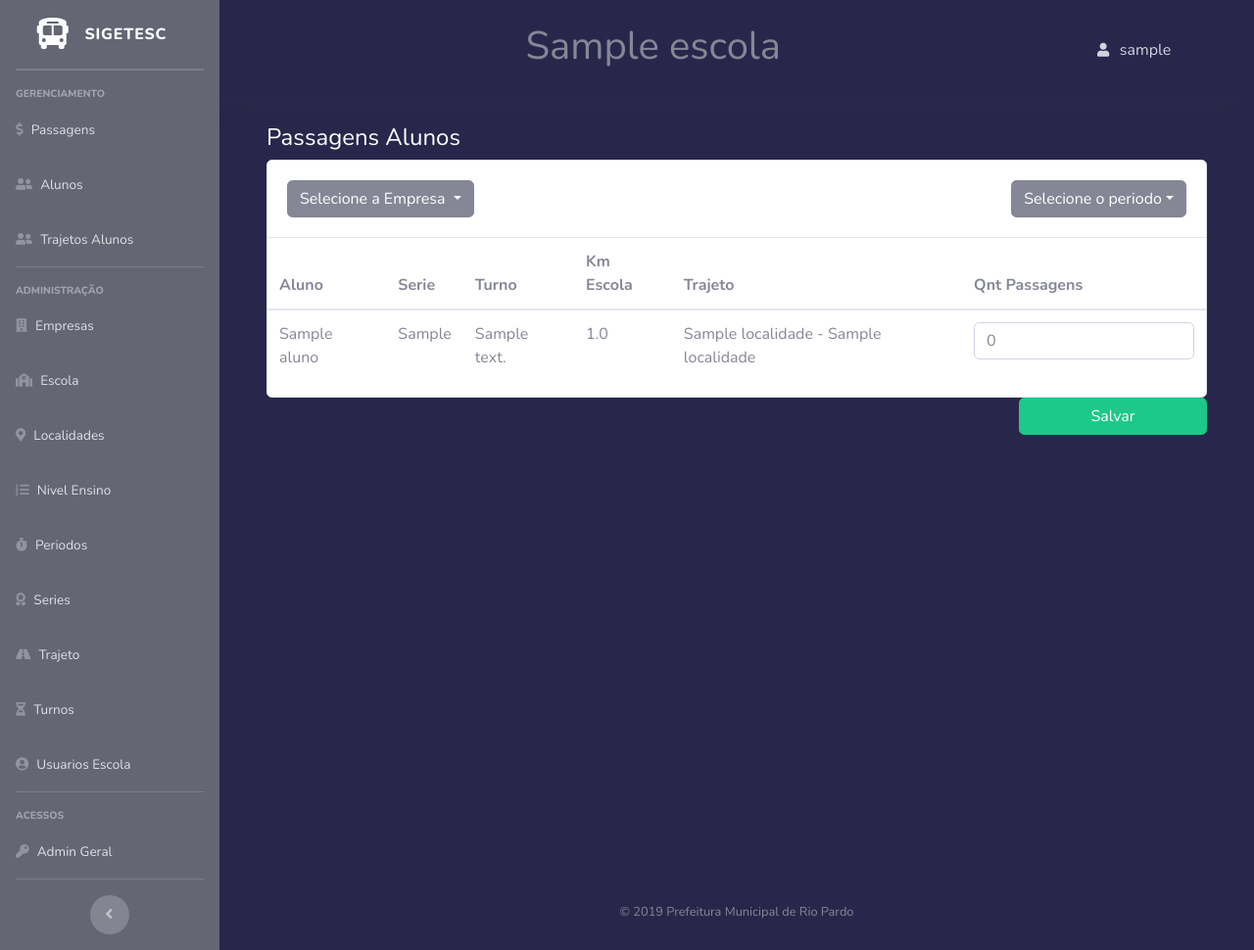
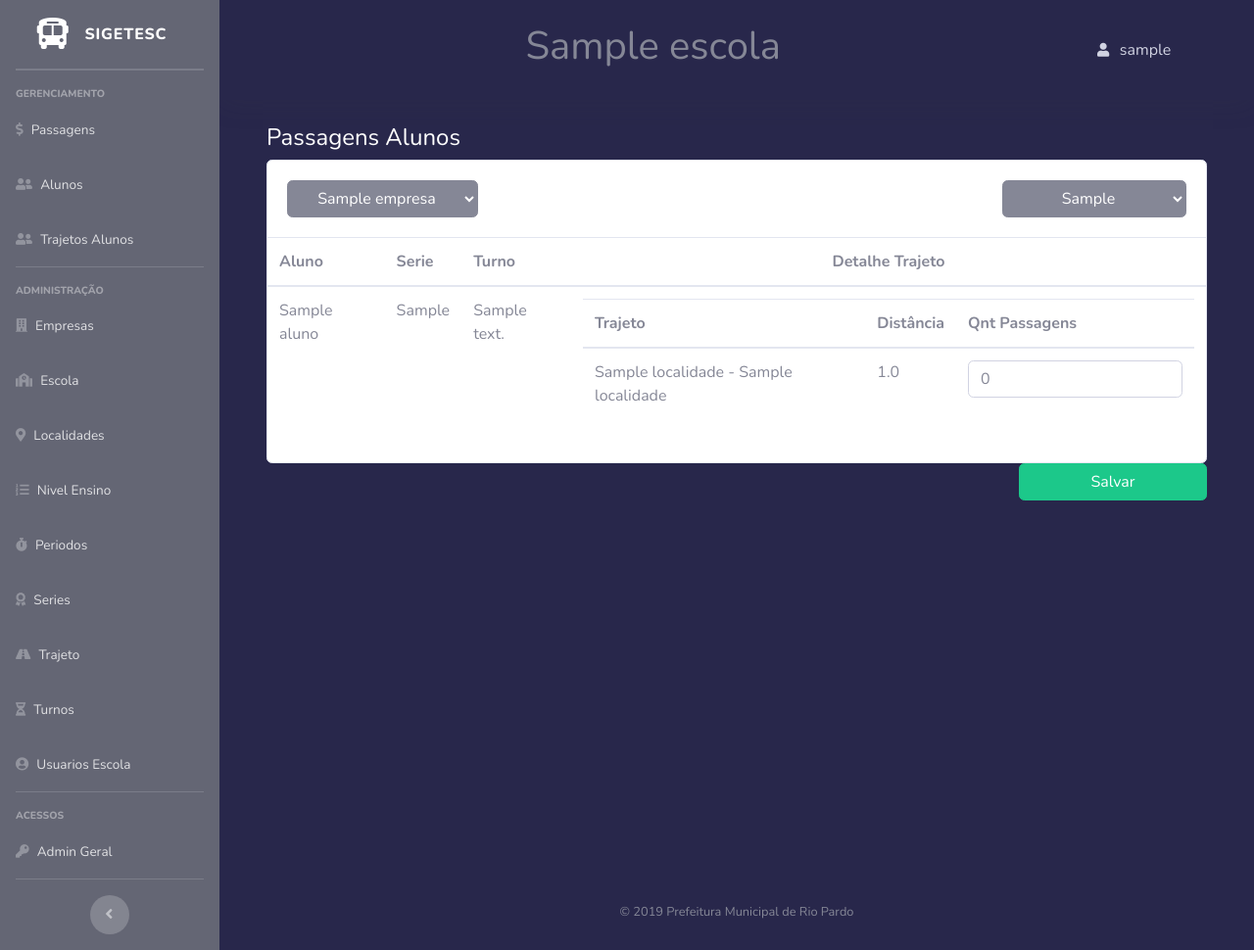
Before and after one commit to rodrigolucke/sys, a Django app: page /index/ in a window 1280 px wide. Shown: the whole page at 98% size. Run offline with Django 3.2, Linux system fonts and the light colour scheme; a user stored in the database is signed in; tables that the repository leaves empty hold one stand-in row (values such as "Sample post"); some libraries are stand-ins or nearby versions.

Commit message:
Alterado filtros das telas

```diff
--- a/app/urls.py
+++ b/app/urls.py
@@ -24,6 +24,8 @@ urlpatterns = [
     path('login/', views.loginNoAdmin),
     path('login/loginUser', views.loginUser),
     path('savePassagens/', views.savePassagens),
+    #path('index/', views.teste, name="index"),
     path('index/', views.index, name="index"),
     path('logout/', views.logoutUser),
+    path('teste/', views.teste),
 ]
--- a/blog/templates/views/html/index3.html
+++ b/blog/templates/views/html/index3.html
@@ -227,7 +227,7 @@
                         <!-- ============================================================== -->
                         <!-- News -->
                         <!-- ============================================================== -->
-                      <form action="/savePassagens/" method="post">{% csrf_token %}
+                      <form action="/savePassagens/" id="savePassagens" method="post">{% csrf_token %}
                             <div class="row">
                                 <!-- column -->
                                 <div class="col-12">
@@ -236,28 +236,26 @@
                                             <div class="d-flex">
                                                 <div>
                                                     <div class="dropdown">
-                                                        <button class="btn btn-secondary dropdown-toggle" type="button" id="dropdownMenu2" data-toggle="dropdown" aria-haspopup="true" aria-expanded="false">
-                                                            Selecione a Empresa
-                                                        </button>
-
-                                                        <div class="dropdown-menu" aria-labelledby="dropdownMenu2">
+                                                        <div class="dropdown">
+                                                             <select  class="btn btn-secondary dropdown-toggle" name="empresas" id="empresas" >
+                                                                    <option class="btn btn-secondary dropdown-toggle" value="0" >Selecione a Empresa</option>
                                                                     {% for empresa in empresas %}
-                                                                 <button class="dropdown-item" name="empresa" type="button">{{ empresa }}</button>
+                                                                        <option class="btn btn-secondary dropdown-toggle" value="{{ empresa.codigo }}" >{{ empresa }}</option>
                                                                     {% endfor %}
+                                                            </select>
                                                         </div>
 
                                                     </div>
                                                 </div>
+
                                                 <div class="ml-auto">
                                                     <div class="dropdown">
-                                                        <option class="btn btn-secondary dropdown-toggle" type="button" id="dropdownMenu2" data-toggle="dropdown" aria-haspopup="true" aria-expanded="false">
-                                                            Selecione o periodo
-                                                        </option>
-                                                         <div class="dropdown-menu" aria-labelledby="dropdownMenu2">
+                                                         <select  class="btn btn-secondary dropdown-toggle" name="periodos" id="periodos">
+                                                              <option class="btn btn-secondary dropdown-toggle" value="0" >Selecione o Periodo </option>
                                                                 {% for periodo in periodos %}
-                                                                 <option name="periodo"  href="/index?periodo='{{ periodo.codigo }}'"> class="dropdown-item" type="button">{{ periodo }}</option>
+                                                                    <option class="btn btn-secondary dropdown-toggle" value="{{ periodo.codigo_mes }}" >{{ periodo }}</option>
                                                                 {% endfor %}
-                                                        </div>
+                                                        </select>
                                                     </div>
                                                 </div>
                                             </div>
@@ -270,27 +268,43 @@
                                                             <th>Aluno</th>
                                                             <th>Serie</th>
                                                             <th>Turno</th>
-                                                            <th>Km Escola</th>
+                                                            <th style="text-align: center">Detalhe Trajeto</th>
+                                                        </tr>
+                                                    </thead>
+                                                    <tbody>
+                                                            {% for item,values in listaAlunos %}
+                                                            <tr>
+                                                                <td class="txt-oflo"> {{item.nome}}</td>
+                                                                <td class="txt-oflo">{{item.serie_codigo}}</td>
+                                                                <td class="txt-oflo">{{item.turno_codigo}}</td>
+                                                                <td class="txt-oflo">
+                                                                    <table class="table table-hover">
+                                                                        <thead>
+                                                                            <tr>
                                                                                 <th>Trajeto</th>
+                                                                                <th>Distância</th>
                                                                                 <th>Qnt Passagens</th>
                                                                              </tr>
                                                                         </thead>
                                                                           <tbody>
-                                                        {% for aluno in listaAlunos %}
+                                                                                <input name="aluno_codigo_{{item.matricula}}" value="{{item.matricula}}" type="hidden">
+                                                                                <input name="lista_aluno_codigo" value="{{item.matricula}}" type="hidden">
+                                                                                {% for item2 in values %}
                                                                                  <tr>
-                                                                <td class="txt-oflo">{{aluno.nome}}</td>
-                                                                <td class="txt-oflo">{{aluno.serie_codigo}}</td>
-                                                                <td class="txt-oflo">{{aluno.turno_codigo}}</td>
-                                                                <td class="txt-oflo">{{aluno.trajeto_codigo.distancia}}</td>
-                                                                <td class="txt-oflo">{{aluno.trajeto_codigo}}</td>
-                                                                <input class="form-control" name="aluno_codigo" value="{{aluno.matricula}}" type="hidden">
-                                                                <input class="form-control" name="aluno_trajeto" value="{{aluno.trajeto_codigo.codigo}}" type="hidden">
+                                                                                       <input name="trajeto_{{item.matricula}}" value="{{item2.trajeto_codigo.codigo}}" type="hidden">
+                                                                                       <input name="lista_aluno_trajeto" value="{{item2.trajeto_codigo.codigo}}" type="hidden">
+                                                                                       <td class="txt-oflo">{{item2.trajeto_codigo}}</td>
+                                                                                       <td class="txt-oflo">{{item2.trajeto_codigo.distancia}}</td>
 
-                                                                <td> <input class="form-control" name="num_passagens" placeholder="0"></td>
+                                                                                       <td> <input class="form-control"  name="num_passagens_{{item.matricula}}_{{item2.trajeto_codigo.codigo}}" placeholder="0"></td>
                                                                                  </tr>
                                                                                   {% endfor %}
-                                                        <input class="form-control" name="datames" value="1" type="hidden">
-                                                        <input class="form-control" name="empresa" value="1" type="hidden">
+                                                                           </tbody>
+                                                                    </table>
+                                                                </td>
+
+                                                            </tr>
+                                                         {% endfor %}
                                                     </tbody>
                                                 </table>
                                             </div>
@@ -335,29 +349,6 @@
     </div>
     <!-- End of Page Wrapper -->
 
-    <!-- Scroll to Top Button-->
-    <a class="scroll-to-top rounded" href="#page-top">
-        <i class="fas fa-angle-up"></i>
-    </a>
-
-    <!-- Logout Modal-->
-    <div class="modal fade" id="logoutModal" tabindex="-1" role="dialog" aria-labelledby="exampleModalLabel" aria-hidden="true">
-        <div class="modal-dialog" role="document">
-            <div class="modal-content">
-                <div class="modal-header">
-                    <h5 class="modal-title" id="exampleModalLabel">Ready to Leave?</h5>
-                    <button class="close" type="button" data-dismiss="modal" aria-label="Close">
-                        <span aria-hidden="true">×</span>
-                    </button>
-                </div>
-                <div class="modal-body">Select "Logout" below if you are ready to end your current session.</div>
-                <div class="modal-footer">
-                    <button class="btn btn-secondary" type="button" data-dismiss="modal">Cancel</button>
-                    <a class="btn btn-primary" href="login.html">Logout</a>
-                </div>
-            </div>
-        </div>
-    </div>
 
     <!-- Bootstrap core JavaScript-->
     <script src="../static/vendor/jquery/jquery.min.js"></script>
@@ -373,5 +364,40 @@
 
 
 </body>
+<input class="form-control" id="empresaFiltradoRetorno" value="{{empresaFiltrado}}" type="hidden">
+<input class="form-control" id="periodoFiltradoRetorno" value="{{periodoFiltrado}}" type="hidden">
+</html>
+<script type="text/javascript">
+    $(document).ready(function() {
+        // $("#empresas") = $("#empresaFiltradoRetorno");
+        //
+        //  $("#periodos") = $("#periodoFiltradoRetorno");
+        //$("#periodos") = $("#periodoFiltradoRetorno");
+        // $("#empresaFiltradoRetorno1").value = $("#empresaFiltradoRetorno").value
+        // $("#periodoFiltradoRetorno1").value = $("#periodoFiltradoRetorno").value
+        var empresaSelecionado =  $("#empresaFiltradoRetorno").val()
+        var periodoSelecionado =  $("#periodoFiltradoRetorno").val()
+        //alert(empresaSelecionado)
+        //alert(periodoSelecionado)
+        document.getElementById('empresas').getElementsByTagName('option')[empresaSelecionado].selected = 'selected'
+        document.getElementById('periodos').getElementsByTagName('option')[periodoSelecionado].selected = 'selected'
 
-</html>
+        $('#empresas').on('change', function() {
+
+           //$( "#savePassagens" ).submit();
+            var empresas = $("#empresas").val();
+            var periodos = $("#periodos").val();
+            window.location.href = "/index?empresas=" + empresas + "&periodos=" + periodos;
+            //window.location.href = "/teste?empresas=" + empresas + "&periodos=" + periodos;
+        });
+        /*$('#periodos').on('change', function() {
+           //$( "#savePassagens" ).submit();
+            var empresas = $("#empresas").val();
+            var periodos = $("#periodos").val();
+            window.location.href = "/index?empresas=" + empresas + "&periodos=" + periodos;
+            //window.location.href = "/teste?empresas=" + empresas + "&periodos=" + periodos;
+        });*/
+
+
+    });
+</script>
--- a/blog/views.py
+++ b/blog/views.py
@@ -1,3 +1,5 @@
+from collections import defaultdict
+
 from django.db.models import Manager
 from .models import Periodo, UsuarioEscola, Empresa, Escola, Aluno, AlunoTrajeto, Trajeto
 from pprint import pprint
@@ -30,48 +32,175 @@ def loginUser(request):
 @login_required(login_url='/login/')
 @csrf_protect
 def index(request):
-    try:
-        periodos = Periodo.objects.all()
-        empresas = Empresa.objects.all()
-        escolaSelecionada = UsuarioEscola.objects.get(codigo_usuario=request.user.id).cod_escola
+
+    escolaSelecionada = UsuarioEscola.objects.get(codigo_usuario=request.user.id).cod_escola
+    listaAlunos=[]
+    empresaFiltrado = list(Empresa.objects.all())[-1].codigo
+    periodoFiltrado = list(Periodo.objects.all())[-1].codigo_mes
+    lista2 = []
+    if  request.GET.get('empresas'):
+        empresaFiltrado = request.GET.get('empresas')
+        periodoFiltrado = request.GET.get('periodos')
+        #listaAlunos = Aluno.objects.filter(
+        #    escola_codigo=UsuarioEscola.objects.get(codigo_usuario=request.user.id).cod_escola)
+
+
+        if empresaFiltrado > '0':
+            try:
+                trajetos = Trajeto.objects.filter(cod_empresa=periodoFiltrado)
+            except:
+                trajeto = None
+                #trajeto_codigo = Trajeto.cod_empresa(cod_empresa=empresas)
+
+
+        listaAlunos = Aluno.objects.filter(
+                                            escola_codigo=UsuarioEscola.objects.get(
+                                                                                    codigo_usuario=request.user.id
+                                                                                    ).cod_escola
+                                            )
+
+        listaTrajetos = Trajeto.objects.filter(cod_empresa=empresaFiltrado)
+
+
+    else:
+
         listaAlunos = Aluno.objects.filter(
             escola_codigo=UsuarioEscola.objects.get(codigo_usuario=request.user.id).cod_escola)
-    except Periodo.DoesNotExist:
-        periodos = None
-        empresas = None
-        escolaSelecionada = None
-        listaAlunos = None
+        listaTrajetos = Trajeto.objects.all()
+
+    periodos = Periodo.objects.all()
+    empresas = Empresa.objects.all()
+
+    for aluno in listaAlunos:
+            listaAlunosTrajetos = AlunoTrajeto.objects.filter(aluno_codigo=aluno.matricula)
+            #if aluno.matricula in listaAlunosTrajetos.values_list('aluno_codigo'):
+            #listaTrajetos = all(xvalues_list('matricula') in listaAlunosTrajetos for x in listaAlunos.values_list('matricula'))
+            #return render(request, 'views/html/teste.html', {
+             #   'listaAlunos': listaAlunos.values_list('matricula'),
+            #})
+            # listaTrajetos = [trajetos for item in listaTrajetos if all(a not in b for a in trajetos)]
+            # listaAlunoTrajetos = [x for x in listaAlunoTrajetos if x in listaTrajetos]
+            # listaAlunoTrajetos = filter(lambda listaAlunoTrajetos: listaAlunoTrajetos in listaTrajetos, listaAlunoTrajetos)
+            # listaTrajetos = filter(lambda listaTrajetos: listaTrajetos[3] in trajetos, listaTrajetos)
+            listaAlunoTrajetos = []
+
+            listaAlunoTrajetos = []
+
+            for alunoTrajeto in listaAlunosTrajetos:
+                for trajeto in listaTrajetos:
+                    if trajeto.codigo == alunoTrajeto.trajeto_codigo.codigo:
+                        # listaAlunoTrajetos.append([alunoTrajeto.trajeto_codigo.cod_saida.nome + " - " + alunoTrajeto.trajeto_codigo.cod_destino.nome])
+                        listaAlunoTrajetos.append(alunoTrajeto)
+
+            lista2.append([aluno, listaAlunoTrajetos])
 
     return render(request, 'views/html/index3.html', {
         'periodos': periodos,
         'empresas': empresas,
         'escolaSelecionada': escolaSelecionada,
-        'listaAlunos': listaAlunos,
+        'listaAlunos': lista2,
+        'periodoFiltrado': periodoFiltrado,
+        'empresaFiltrado': empresaFiltrado,
+
     })
+
+@login_required(login_url='/login/')
+def teste(request):
+    ''' listaAlunos = []
+    empresaFiltrado = 2
+    periodoFiltrado = 0
+    #listaAlunoTrajeto = AlunoTrajeto.objects.all()
+    listaAlunos = Aluno.objects.filter(
+        escola_codigo=UsuarioEscola.objects.get(codigo_usuario=request.user.id).cod_escola)
+
+    lista2 = []
+    listaTrajetos = Trajeto.objects.filter(cod_empresa=empresaFiltrado)
+    #listaAlunoTrajeto = AlunoTrajeto.objects.filter(aluno_codigo=1, trajeto_codigo=[1, 2])
+    listaAlunos = Aluno.objects.filter(
+        escola_codigo=UsuarioEscola.objects.get(codigo_usuario=request.user.id).cod_escola)
+    for aluno in listaAlunos:
+        listaAlunosTrajetos = AlunoTrajeto.objects.filter(aluno_codigo=aluno.matricula)
+        #listaTrajetos = [trajetos for item in listaTrajetos if all(a not in b for a in trajetos)]
+        #listaAlunoTrajetos = [x for x in listaAlunoTrajetos if x in listaTrajetos]
+        #listaAlunoTrajetos = filter(lambda listaAlunoTrajetos: listaAlunoTrajetos in listaTrajetos, listaAlunoTrajetos)
+        #listaTrajetos = filter(lambda listaTrajetos: listaTrajetos[3] in trajetos, listaTrajetos)
+        listaAlunoTrajetos = []
+
+        for alunoTrajeto in listaAlunosTrajetos:
+          listaAlunoTrajetos.append(aluno.nome)
+            listaAlunoTrajetos.append(aluno.serie_codigo.serie)
+            listaAlunoTrajetos.append(aluno.turno_codigo.descricao)
+            for trajeto in listaTrajetos:
+                if trajeto.codigo == alunoTrajeto.trajeto_codigo.codigo:
+                    #listaAlunoTrajetos.append([alunoTrajeto.trajeto_codigo.cod_saida.nome + " - " + alunoTrajeto.trajeto_codigo.cod_destino.nome])
+                    listaAlunoTrajetos.append(trajeto)
+
+        lista2.append([aluno, listaAlunoTrajetos])
+
+    trajetos = Trajeto.objects.filter(cod_empresa=2)
+   # lista2 = listaAlunoTrajeto'''
+
+
+    lista_aluno_codigo = request.POST.getlist('aluno_codigo')
+    lista_aluno_trajeto = request.POST.getlist('aluno_trajeto')
+    lista_num_passagens = request.POST.getlist('num_passagens')
+    return render(request, 'views/html/teste.html', {
+         'lista_aluno_codigo': lista_aluno_codigo,
+         'lista_aluno_trajeto': lista_aluno_trajeto,
+         'lista_num_passagens': lista_num_passagens,
+    })
+
 
 @login_required(login_url='/login/')
 @csrf_protect
 def savePassagens(request):
-    lista_aluno_codigo = request.POST.getlist('aluno_codigo')
-    lista_aluno_trajeto = request.POST.getlist('aluno_trajeto')
-    lista_num_passagens = request.POST.getlist('num_passagens')
+    lista_aluno_codigo = request.POST.getlist('lista_aluno_codigo')
+    lista_aluno_trajeto = request.POST.getlist('lista_aluno_trajeto')
 
-    data_mes = Periodo.objects.get(codigo_mes=1)
-    sucesso = 1
-    for aluno_codigo,trajeto_codigo,num_passagens in zip(lista_aluno_codigo, lista_aluno_trajeto, lista_num_passagens):
-        aluno =  Aluno.objects.get(matricula=aluno_codigo)
-        alunoTrajeto = AlunoTrajeto()
-        alunoTrajeto.dt_mes = data_mes
-        alunoTrajeto.trajeto_codigo = Trajeto.objects.get(codigo=trajeto_codigo)
-        alunoTrajeto.aluno_codigo = aluno
-        alunoTrajeto.passagens = num_passagens
-        try:
-            alunoTrajeto.save()
-        except :
-            sucesso = 0
-            messages.error(request, 'Erro ao salvar o aluno: ' + aluno.nome)
+    data_mes = Periodo.objects.get(codigo_mes=request.POST.getlist('periodos')[0])
+
+    for aluno_codigo in lista_aluno_codigo:
+        lista_aluno_trajeto = request.POST.getlist('trajeto_'+aluno_codigo)
+        for aluno_trajeto in lista_aluno_trajeto:
+            alunoTrajeto = AlunoTrajeto.objects.get(aluno_codigo_id=aluno_codigo,trajeto_codigo_id=aluno_trajeto)
+            alunoTrajeto.dt_mes = data_mes
+            alunoTrajeto.passagens = request.POST.getlist('num_passagens_' + aluno_codigo + "_" + aluno_trajeto)[0]
+            if alunoTrajeto.passagens:
+                try:
+                    '''return render(request, 'views/html/teste.html', {
+                        'request': alunoTrajeto.passagens,
+                    })'''
+                    alunoTrajeto.save()
+                except :
+                    messages.error(request, alunoTrajeto)
+
+                ''' try:
+                    alunoTrajeto = AlunoTrajeto.objects.filter(aluno_codigo_id=aluno_codigo,
+                                                               trajeto_codigo_id=aluno_trajeto).update(
+                        dt_mes=data_mes)
+
+                    alunoTrajeto = AlunoTrajeto.objects.filter(aluno_codigo_id=aluno_codigo,
+                                                               trajeto_codigo_id=aluno_trajeto).update(
+                        passagens=request.POST.getlist('num_passagens_' + aluno_codigo + "_" + aluno_trajeto)
+                    )
+                except :
+                    messages.error(request, alunoTrajeto)'''
 
     return redirect('/index')
+
+def filter_dropdown2(request):
+    context = {}
+    state = request.GET.get('state')
+    city = request.GET.get('city')
+    context['form'] = AlunoTrajeto(state, city)
+    # Filtro
+    q = request.GET.get('district')
+    if q:
+        q = q.replace('.', '')
+        persons = Person.objects.filter(district=str(q))
+        context['persons'] = persons
+    return render(request, 'filter_dropdown2.html', context)
+
 @login_required(login_url='/login/')
 def logoutUser(request):
     logout(request)
```
Also changed, not shown: blog/admin.py (+13 -3 lines), blog/models.py (+8 -7 lines), blog/templates/views/html/teste.html (+9 -1 lines), blog/migrations/0003_remove_aluno_trajeto_codigo.py (added), blog/migrations/0004_auto_20200426_1200.py (added), blog/migrations/0005_auto_20200426_1201.py (added). Lines whose indentation alone changed are shown as unchanged.
